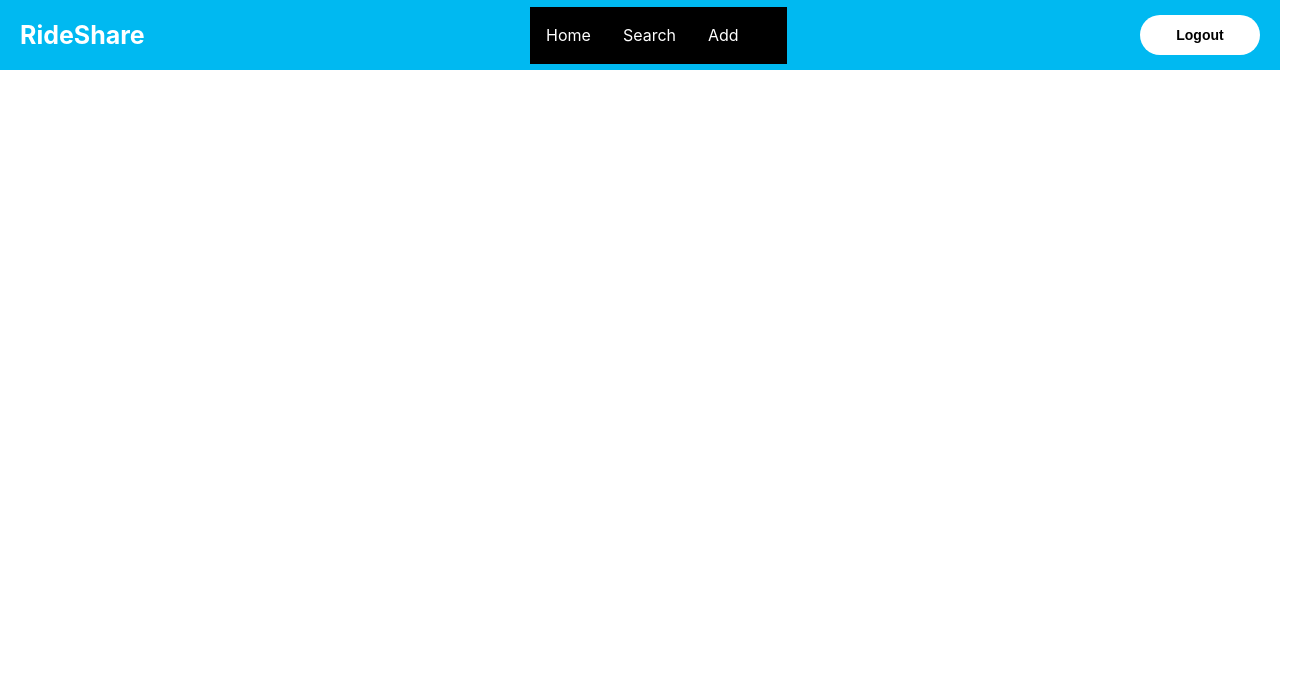
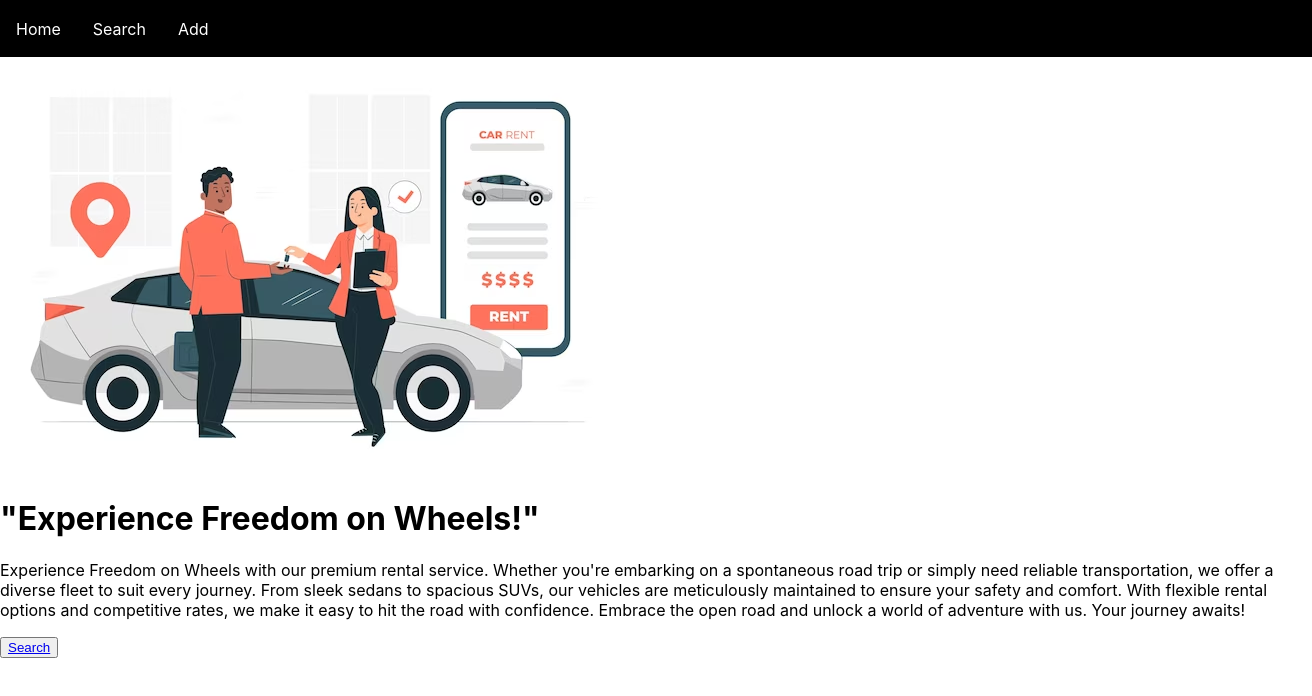
Before and after one commit to Hansika002/RideShare, a React (Create React App) app in the folder client/: page / in a window 1280 px wide. Shown: the top 696 px of the page, 1312 px wide, since content can reach past the window. Built offline with nearby package versions, Linux system fonts and the light colour scheme; sample sign-in values are in the browser's storage.

Commit message:
Main.jsx changes

```diff
--- a/client/src/components/Main/index.jsx
+++ b/client/src/components/Main/index.jsx
@@ -1,23 +1,37 @@
 import styles from "./styles.module.css";
 import Navbar from "../Navbar";
+import Car from "../../assets/logo.avif";
+import {Link} from "react-router-dom";
 
 const Main = () => {
-	const handleLogout = () => {
-		localStorage.removeItem("token");
-		window.location.reload();
-	};
-
-	return (
-		<div className={styles.main_container}>
-			<nav className={styles.navbar}>
-				<h1>RideShare</h1>
-				<Navbar/ >
-				<button className={styles.white_btn} onClick={handleLogout}>
-					Logout
-				</button>
-			</nav>
-		</div>
-	);
+  return (
+    <div className={styles.main_container}>
+      <nav>
+        <Navbar />
+      </nav>
+      <div className={styles.container}>
+        <div className={styles.left_part}>
+          <img className={styles.img} src={Car} alt="logo" />
+        </div>
+        <div className={styles.right_part}>
+          <h1>"Experience Freedom on Wheels!"</h1>
+          <p>
+            Experience Freedom on Wheels with our premium rental service.
+            Whether you're embarking on a spontaneous road trip or simply need
+            reliable transportation, we offer a diverse fleet to suit every
+            journey. From sleek sedans to spacious SUVs, our vehicles are
+            meticulously maintained to ensure your safety and comfort. With
+            flexible rental options and competitive rates, we make it easy to
+            hit the road with confidence. Embrace the open road and unlock a
+            world of adventure with us. Your journey awaits!
+          </p>
+		  <button className={styles.black_btn}>
+		  <div className={styles.link}>
+		  <Link className={styles.Link} to="/search">Search</Link></div></button>
+        </div>
+      </div>
+    </div>
+  );
 };
 
 export default Main;
```
